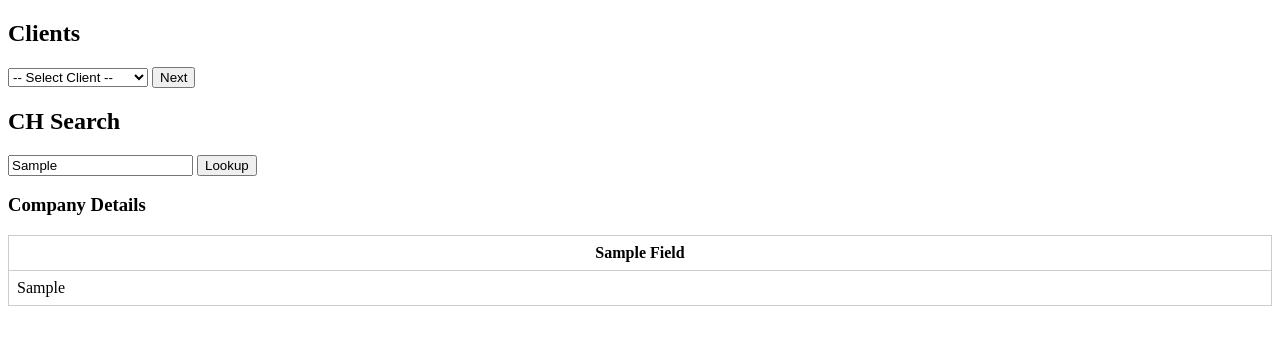
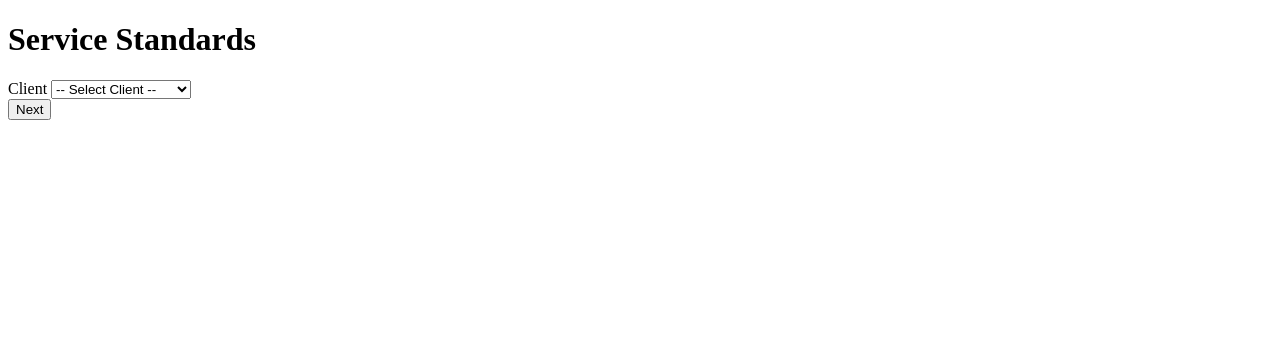
Before and after one commit to mikehorn1969/CS-Document-Generator, a Flask app: template app/templates/index.html in a window 1280 px wide. Shown: the top 345 px of the page. Run offline with Flask 3, Linux system fonts and the light colour scheme; the template is opened without the code that fills it: most values are stand-ins (such as "Sample title", 1, 10 or a date in 2020).

Commit message:
navigation complete, CH lookup commented out

```diff
--- a/app/static/style.css
+++ b/app/static/style.css
@@ -1,26 +1,15 @@
 #colleague {
     display: grid;
-    grid-template-rows: repeat(4, 1fr);
-    grid-template-columns: 1fr 1fr 1fr 1fr
+    grid-template-rows: repeat(2, 1fr);
+    grid-template-columns: 1fr 1fr
 }
 
-form > label {
+.datagrid {
     grid-column: 2;
 }
 
-form > input {
-    grid-column: 3;
-}
-
-form > input[type=submit] {
-    grid-column: 3;
-
-}
-
-#servicestandards {
-    display: grid;
-    grid-template-rows: repeat(3, 1fr);
-    grid-template-columns: 1fr 1fr 1fr
+.datainput {
+    grid-column: 1;
 }
 
 #standards-container {
--- a/app/templates/index.html
+++ b/app/templates/index.html
@@ -1,32 +1,31 @@
 <!DOCTYPE html>
 
-<!--
-    TODO
-    1. remove any inline scripts
-    2. format to CS house style
--->
+{% extends "base.html" %}
+{% block title %}CS Contract Generator v2{% endblock %}
+{% block head %}
+    {{ super() }}
+{% endblock %}
 
-<html>
-<head>
-    <link rel="stylesheet" type= "text/css" href="{{ url_for('static',filename='styles/style.css') }}"/>
-    <title>Change Specialists - Contract Management</title>
-</head>
-<body>
-    <div>
-        <h2>Clients</h2>
-        <form method="POST">
-            <select name="company">
+{% block content %}
+
+<h1>Service Standards</h1>
+    <div id="colleague">
+
+        <form method="POST" id="datainput">
+            <label for="company" class="datalabel">Client</label>
+            <select name="company" id="company">
                 <option value="">-- Select Client --</option>
                 {% for name in client_names %}
                     <option value="{{ name }}" {% if name == selected_company %}selected{% endif %}>{{ name }}</option>
                 {% endfor %}
             </select>
+            <br>
             <button type="submit" name="btCompany">Next</button>
         </form>
 
         {% if selected_company %}
 
-            <table border="1" cellpadding="4" name="clientdata">
+            <table cellpadding="4" name="clientdata" class="datagrid">
                 <tr>
                     {% for field in client_fields %}
                         <th>{{ field }}</th>
@@ -39,22 +38,22 @@
                 </tr>
             </table>
 
-
-            <h2>Contact</h2>
-            <form method="POST">
-                <select name="contact">
+            <form method="POST" id="datainput">
+                <label for="contact">Client Contact</label>
+                <select name="contact" id="contact">
                     <option value="">-- Select Contact --</option>
                     {% for name in contact_names %}
                         <option value="{{ name }}" {% if name == selected_contact %}selected{% endif %}>{{ name }}</option>
                     {% endfor %}
                 </select>
+                <br>
                 <button type="submit" name="btContact">Next</button>
             </form>
         {% endif %}
 
         {% if selected_contact %}
 
-            <table border="1" cellpadding="4" name="contactdata">
+            <table cellpadding="4" name="contactdata"  class="datagrid">
                 <tr>
                     {% for field in contact_fields %}
                         <th>{{ field }}</th>
@@ -67,21 +66,22 @@
                 </tr>
             </table>
 
-            <h2>Requirement</h2>
-            <form method="POST">
-                <select name="requirement">
+            <form method="POST" id="datainput">
+                <label for="requirement">Requirement</label>
+                <select name="requirement" id="requirement">
                     <option value="">-- Select Requirement --</option>
                     {% for name in requirements %}
                         <option value="{{ name }}" {% if name == selected_requirement %}selected{% endif %}>{{ name }}</option>
                     {% endfor %}
                 </select>
+                <br>
                 <button type="submit" name="btRequirement">Next</button>
             </form>
         {% endif %}
 
         {% if selected_requirement %}
 
-            <table border="1" cellpadding="4" name="requirementdata">
+            <table cellpadding="4" name="requirementdata" class="datagrid">
                 <tr>
                     {% for field in req_fields %}
                         <th>{{ field }}</th>
@@ -94,21 +94,22 @@
                 </tr>
             </table>
 
-            <h2>Candidate</h2>
-            <form method="POST">
-                <select name="candidate">
+            <form method="POST" id="datainput">
+                <label for="candidate">Candidate</label>
+                <select name="candidate" id="candidate">
                     <option value="">-- Select Candidate --</option>
                     {% for name in candidate_names %}
                         <option value="{{ name }}" {% if name == selected_candidate %}selected{% endif %}>{{ name }}</option>
                     {% endfor %}
                 </select>
-                <button type="submit" name="btCandidate">Next</button>
+                <br>
+                <button type="submit" name="btCandidate" class="submit-btn">Next</button>
             </form>
         {% endif %}
 
         {% if selected_candidate %}
 
-        <table border="1" cellpadding="4" name="candidatedata">
+        <table cellpadding="4" name="candidatedata" class="datagrid">
             <tr>
                 {% for field in candidate_fields %}
                     <th>{{ field }}</th>
@@ -121,10 +122,24 @@
             </tr>
         </table>
 
+        <div>
+            <form action="servicestandards">
+                <input type="submit" value="Service Standards" class="submit-btn"/>
+            </form>
+            <br>
+            <form action="servicearrangements">
+                <input type="submit" value="Service Arrangements" class="submit-btn"/>
+            </form>
+            <br>
+            <form action="preparecontract">
+                <input type="submit" value="Prepare contract" class="add-btn"/>
+            </form>
+        </div>
         {% endif %}
+
     </div>
 
-    <div>
+    <!-- <div>
 
         <h2>CH Search</h2>
         <form method="POST">
@@ -136,7 +151,7 @@
         {% endif %}
         {% if ch_record %}
             <h3>Company Details</h3>
-            <table border="1" cellpadding="4">
+            <table cellpadding="4"  class="datagrid">
                 <tr>
                     {% for field in ch_fields %}
                         <th>{{ field.replace('_', ' ').title() }}</th>
@@ -149,13 +164,6 @@
                 </tr>
             </table>
         {% endif %}
-    </div>
+    </div> -->
 
-    <div>
-
-
-
-    </div>
-
-</body>
-</html>
+{% endblock %}
```
Also changed, not shown: app/views.py (+5 -7 lines). Lines whose indentation alone changed are shown as unchanged.
